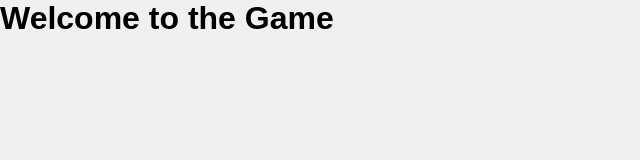
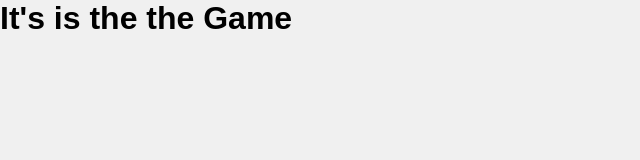
Before and after one commit to Plysmaskinen/swarliamentle, a plain HTML site: page game/index.html in a window 1280 px wide. Shown: the whole page, without its empty margins (0-640 px from the left). Drawn offline with Linux system fonts and the light colour scheme.

Commit message:
fix: correct heading text in index.html

```diff
--- a/game/index.html
+++ b/game/index.html
@@ -17,7 +17,7 @@
 	</style>
 </head>
 <body>
-	<h1>Welcome to the Game</h1>
+	<h1>It's is the the Game</h1>
 
 	<script src="script.js"></script>
 </body>
```
